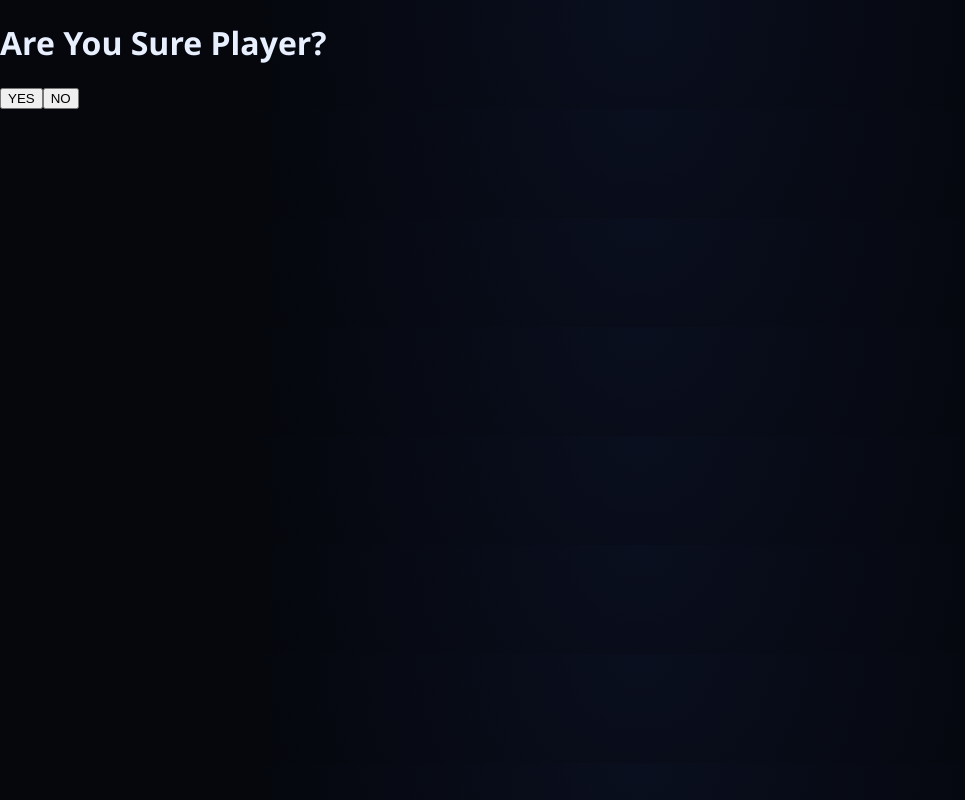
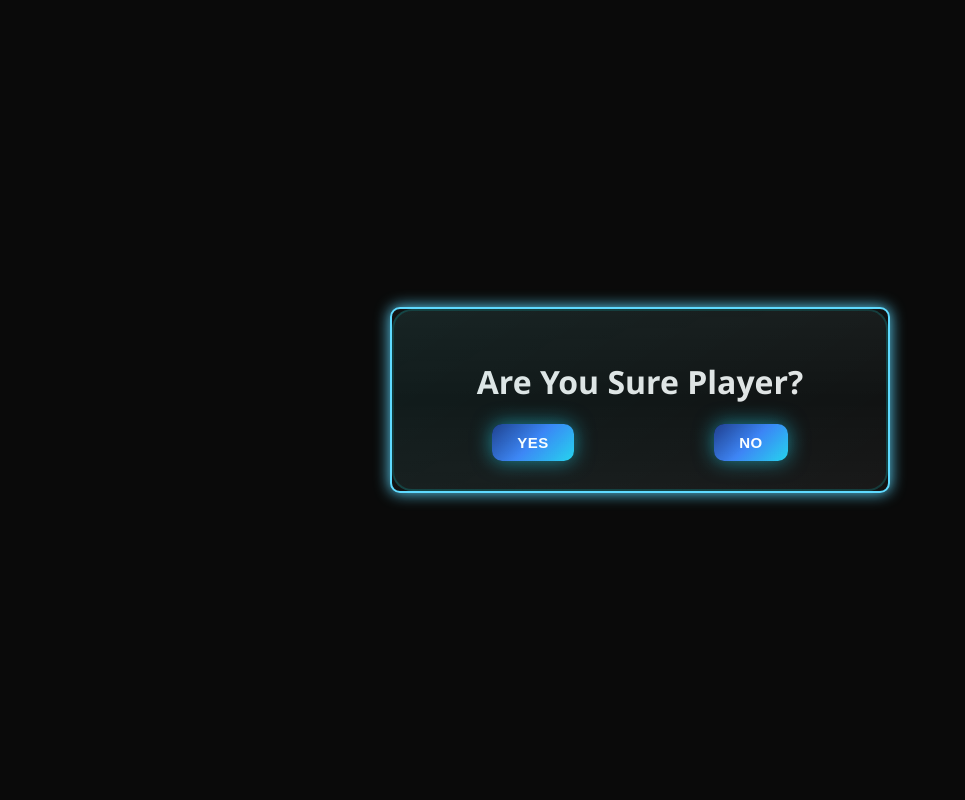
Before and after one commit to Stardust0000/DailyQuest, a React (Vite) app: page /exit in a window 1280 px wide. Shown: the whole page, without its empty margins (0-965 px from the left). Built offline with nearby package versions, Linux system fonts and the light colour scheme.

Commit message:
updated stylesheets

```diff
--- a/src/App.jsx
+++ b/src/App.jsx
@@ -1,5 +1,5 @@
 import { Route, Routes } from 'react-router-dom'
-import "./style.css";
+
 import Landing from './pages/Landing';
 import Todo from './pages/Todo';
 import Exit from './pages/Exit';
--- a/src/pages/Exit.jsx
+++ b/src/pages/Exit.jsx
@@ -32,31 +32,43 @@ export default function Exit() {
     // Stage 1 confirmation
     if (stage === 1) {
         return (
-            <>
+            <div className="system-landing">
+                <div className="system-window">
             <h1>Are You Sure Player?</h1>
-            <button onClick={() => setStage(2)}>YES</button>
-            <button onClick={() => navigate("/")}>NO</button>
-            </>
+            <div className="system-buttons">
+            <button className="sys-btn yes" onClick={() => setStage(2)}>YES</button>
+            <button className="sys-btn no" onClick={() => navigate("/")}>NO</button>
+            </div>
+            </div>
+            </div>
         );
     }
    // Stage 2 confirmation
     if (stage === 2) {
         return (
-            <>
+             <div className="system-landing">
+                <div className="system-window">
             <h1>Are you REALLY sure?</h1>
-            <button onClick={() => setStage(3)}>YES</button>
-            <button onClick={() => navigate("/")}>NO</button>
-            </>
+             <div className="system-buttons">
+            <button className="sys-btn yes" onClick={() => setStage(3)}>YES</button>
+            <button className="sys-btn no" onClick={() => navigate("/")}>NO</button>
+            </div>
+            </div>
+            </div>
         );
     }
     // Stage 3 confirmation
     if (stage === 3) {
         return (
-            <>
-            <h1>Are You Sure Player?</h1>
-            <button onClick={() => setGlitch(true)}>YES</button>
-            <button onClick={() => setGlitch(true)}>YESS</button>
-            </>
+            <div className="system-landing">
+                <div className="system-window">
+                    <h1>SYSTEM SAYS NO.</h1>
+                    <div className="system-buttons">
+                        <button className="sys-btn" onClick={() => setGlitch(true)}>HUH??</button>
+                        <button className="sys-btn" onClick={() => setGlitch(true)}>NO !</button>
+                    </div>
+                </div>
+            </div>
         );
     }
 }
```
